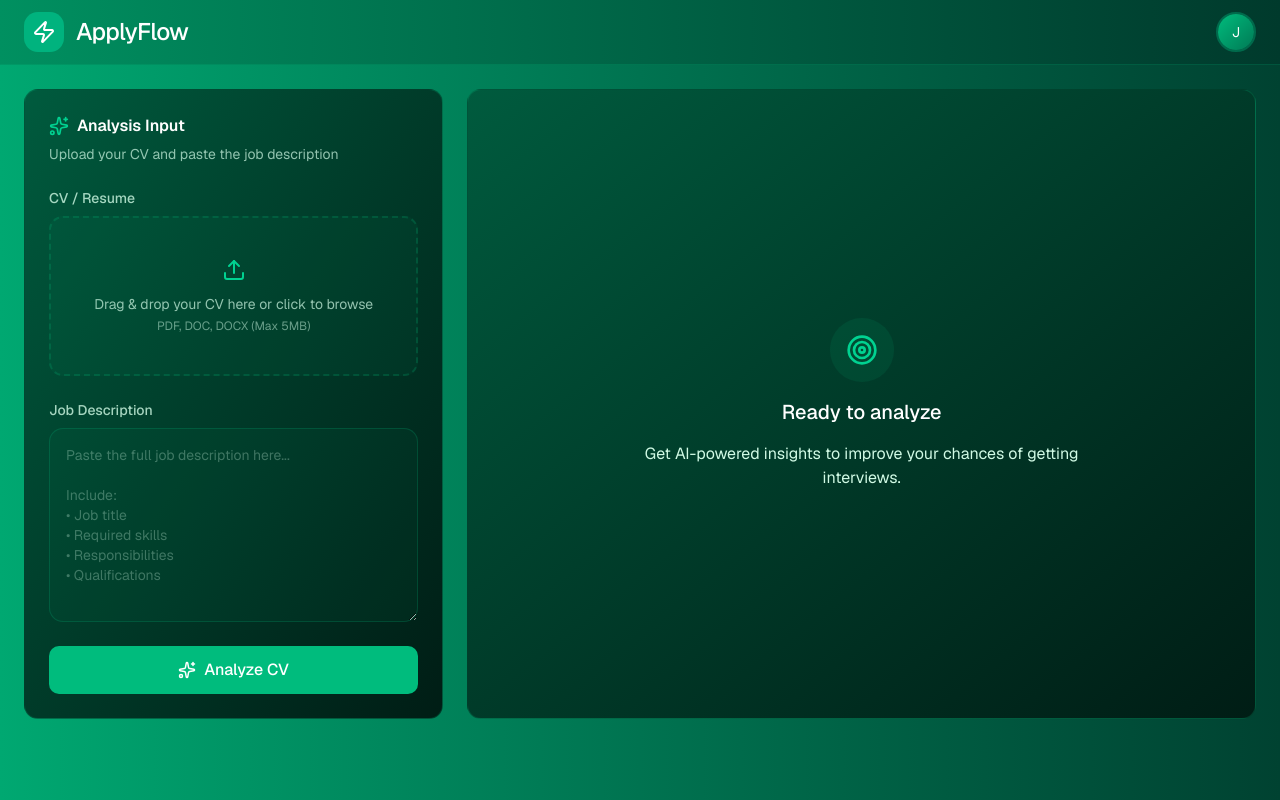
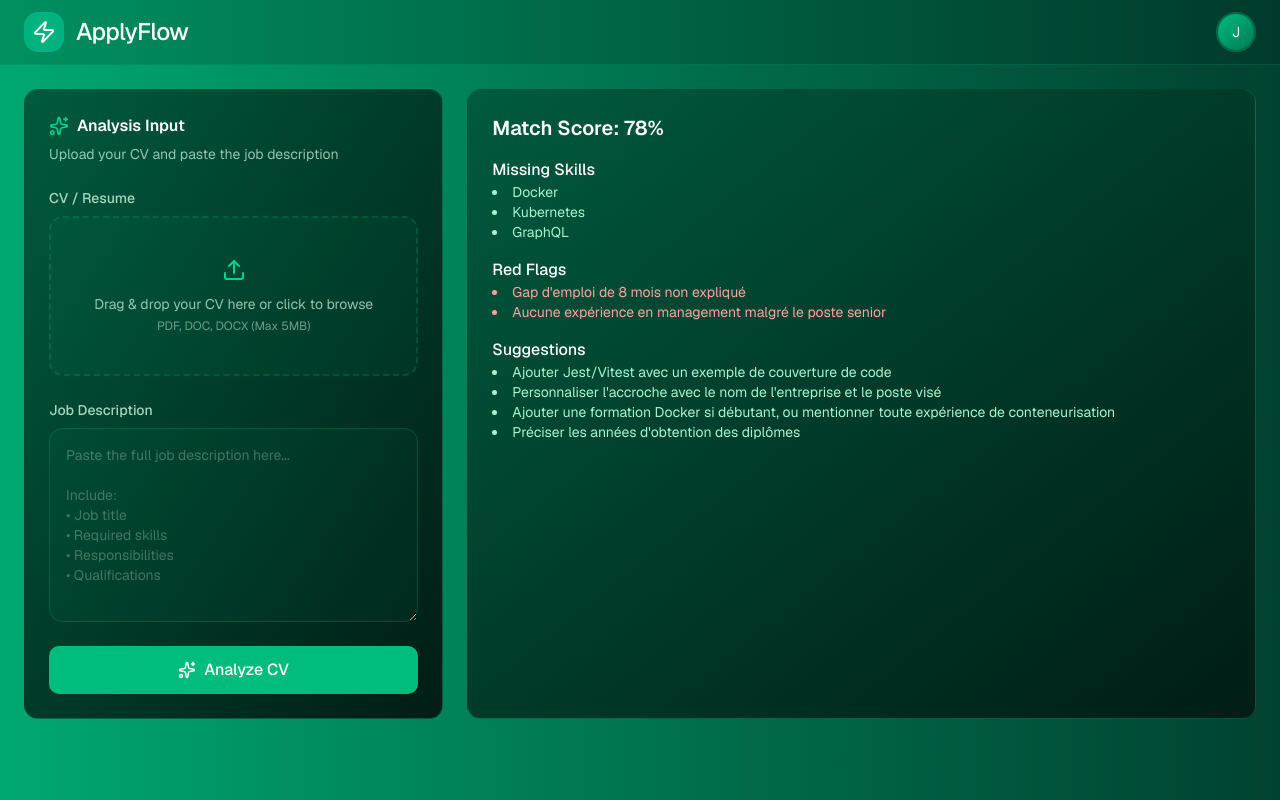
Before and after one commit to Lucreciaaaa/applyflow, a Next.js app: page /analyze in a window 1280 px wide. Built offline with nearby package versions, Linux system fonts and the light colour scheme.

Commit message:
fix: output data (analysis)

```diff
--- a/src/components/features/analysis/analysis-container.tsx
+++ b/src/components/features/analysis/analysis-container.tsx
@@ -1,12 +1,46 @@
 "use client";
 
-import { AnalysisState } from "@/types/analysis/state";
 import { useState } from "react";
+
 import AnalysisInput from "./analysis-input";
 import AnalysisOutput from "./analysis-ouput";
 
+import { AnalysisState } from "@/types/analysis/state";
+
 const AnalysisContainer = () => {
-  const [state, setState] = useState<AnalysisState>({ status: "idle" });
+  const [state, setState] = useState<AnalysisState>({
+    status: "success",
+    data: {
+      matchScore: 78,
+      missingSkills: ["Docker", "Kubernetes", "GraphQL"],
+      redFlags: [
+        "Gap d'emploi de 8 mois non expliqué",
+        "Aucune expérience en management malgré le poste senior",
+      ],
+      actionableFixes: [
+        {
+          issue: "Pas de mention des tests unitaires",
+          fix: "Ajouter Jest/Vitest avec un exemple de couverture de code",
+          priority: "high",
+        },
+        {
+          issue: "Résumé trop générique",
+          fix: "Personnaliser l'accroche avec le nom de l'entreprise et le poste visé",
+          priority: "high",
+        },
+        {
+          issue: "Compétences Docker absentes",
+          fix: "Ajouter une formation Docker si débutant, ou mentionner toute expérience de conteneurisation",
+          priority: "medium",
+        },
+        {
+          issue: "Dates de formation manquantes",
+          fix: "Préciser les années d'obtention des diplômes",
+          priority: "low",
+        },
+      ],
+    },
+  });
 
   return (
     <div className="flex flex-row gap-6">
--- a/src/components/features/analysis/output-states/success-state.tsx
+++ b/src/components/features/analysis/output-states/success-state.tsx
@@ -1,12 +1,8 @@
 import Card from "@/components/shared/card";
+import { AnalysisResult } from "@/types/analysis/state";
 
 type Props = {
-  data: {
-    matchScore: number;
-    missingSkills: string[];
-    redFlags: string[];
-    suggestions: string[];
-  };
+  data: AnalysisResult;
 };
 
 const SuccessState = ({ data }: Props) => {
@@ -35,8 +31,8 @@ const SuccessState = ({ data }: Props) => {
       <div>
         <h4 className="font-medium">Suggestions</h4>
         <ul className="list-inside list-disc text-sm text-emerald-200">
-          {data.suggestions.map((s, i) => (
-            <li key={i}>{s}</li>
+          {data.actionableFixes.map((s, i) => (
+            <li key={i}>{s.fix}</li>
           ))}
         </ul>
       </div>
--- a/src/types/analysis/state.ts
+++ b/src/types/analysis/state.ts
@@ -1,8 +1,12 @@
-type AnalysisResult = {
+export type AnalysisResult = {
   matchScore: number;
   missingSkills: string[];
   redFlags: string[];
-  suggestions: string[];
+  actionableFixes: {
+    issue: string;
+    fix: string;
+    priority: "high" | "medium" | "low";
+  }[];
 };
 
 export type AnalysisState =
```
